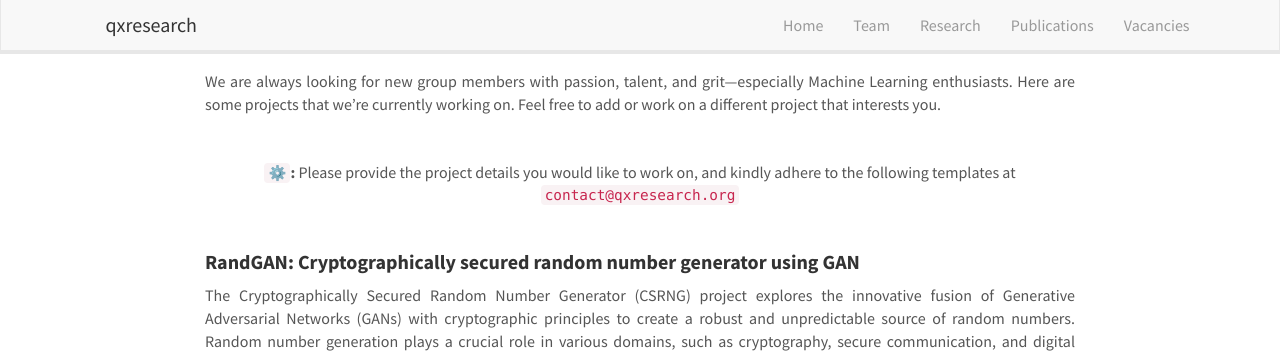
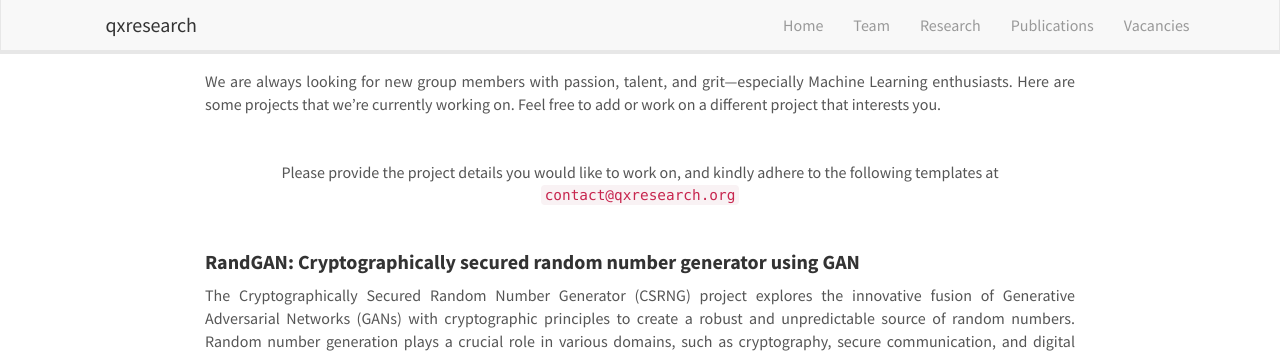
Before and after one commit to qxresearch/qxresearch.github.io, a Jekyll site: the page built from _pages/openings.md, in a window 1280 px wide and 900 px high. Shown: the top 353 px of the window. Built offline with Jekyll 4.4.1, drawn with Linux system fonts in a browser that asks for light colours; nearby versions of some CDN libraries.

Commit message:
Update openings.md

```diff
--- a/_pages/openings.md
+++ b/_pages/openings.md
@@ -13,7 +13,7 @@ We are always looking for new group members with passion, talent, and grit—esp
 
 
 
-<p style="text-align: center;"> **`⚙️`:** Please provide the project details you would like to work on, and kindly adhere to the following templates at `contact@qxresearch.org`</p>
+<p style="text-align: center;"> Please provide the project details you would like to work on, and kindly adhere to the following templates at `contact@qxresearch.org`</p>
 
 <br>
 
```
